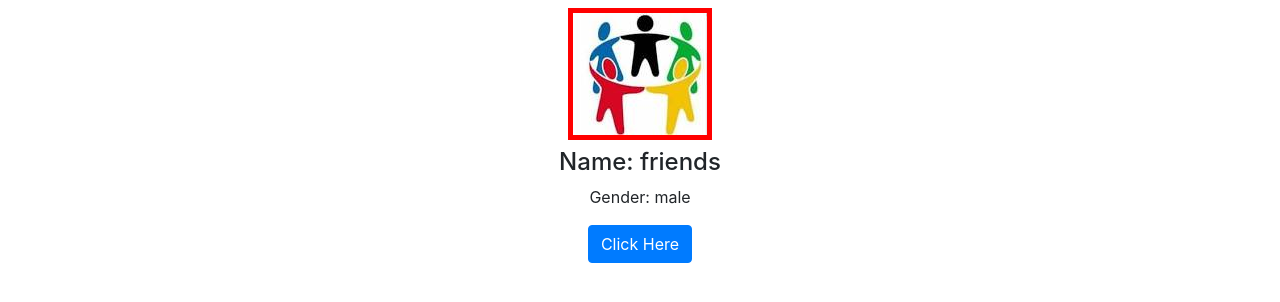
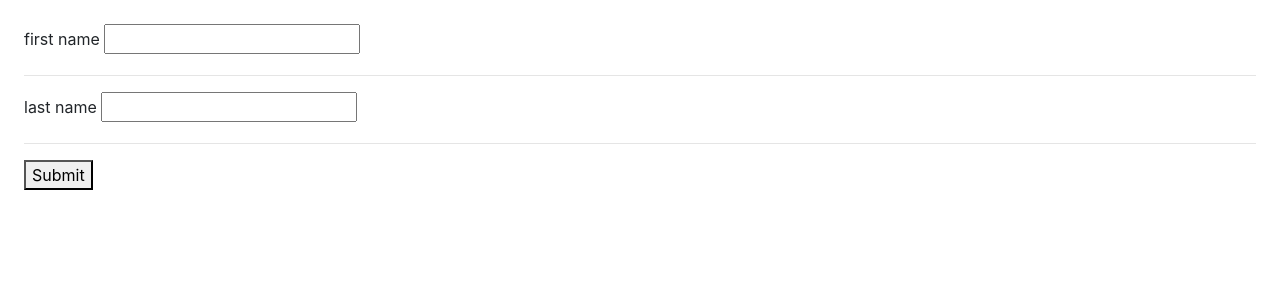
Before and after one commit to Selim1710/Vue, a plain HTML site: page index.html in a window 1280 px wide. Drawn offline with nearby package versions, Linux system fonts and the light colour scheme.

Commit message:
before install vue CLI

```diff
--- a/app.js
+++ b/app.js
@@ -62,25 +62,148 @@
 // app.mount('#image')
 
 ////////////////////// problem-6: working with api( https://randomuser.me/api )  ////////////////
+// var app = Vue.createApp({
+//     data() {
+//         return {
+//             name: 'friends',
+//             gender: 'male',
+//             picture: '/images/p1.jpg',
+//         }
+//     },
+//     methods: {
+//         async getUser() {
+//             const response = await fetch('https://randomuser.me/api');
+//             const { results } = await response.json();
+
+//             this.name = results[0].name.first;
+//             this.gender = results[0].gender;
+//             this.picture = results[0].picture.large;
+//         }
+//     }
+// });
+
+// app.mount('#image')
+
+
+////////////////////////////////////////////////////////////////////////////////////////////////
+//////////////////////  vue bangla video  /////////////////////////////////////////////////////
+//////////////////////////////////////////////////////////////////////////////////////////////
+
+
+////////////////////// bangla-1:  v-text and v-html  ////////////////////
+// var app = Vue.createApp({
+//     data() {
+//         return {
+//             name: '<p class="text-center">md selim hossain suhag</p> ',
+//         }
+//     },
+
+// });
+// app.mount('#app')
+
+
+//////////////////// bangla-2:  using condition  ////////////////////
+// var title = Vue.createApp({
+//     data(){
+//         return {
+//             title:'Vue app title',
+//         }
+//     }
+// });
+// var app = Vue.createApp({
+//     data() {
+//         return {
+//             name: 'seim ',
+//             age: 18,
+//             maxAge: 16,
+
+//         }
+//     },
+//     methods:{
+//         user(){
+//             return this.name == 'selim' ? true : false;
+//         }
+//     }
+
+// });
+// app.mount('#app')
+// title.mount('#myTitle');
+
+////////////////////// bangla-3: array  ////////////////////
+// var app = Vue.createApp({
+//     data() {
+//         return {
+//             cars: ['BMW', 'TOYOTA', 'FORD']
+//         }
+//     },
+//     methods: {
+//         user() {
+//             return this.name == 'selim' ? true : false;
+//         }
+//     }
+
+// });
+// app.mount('#app')
+
+////////////////////// bangla-4: v once  ////////////////////
+// var app = Vue.createApp({
+//     data() {
+//         return {
+//             name: 'selim',
+//         }
+//     },
+//     methods: {
+//         update() {
+//             setInterval(()=>{
+//                 this.name = 'suhag'
+//             },2000);
+//         }
+//     }
+
+// });
+// app.mount('#app');
+
+////////////////////// bangla-5: adding event in button   ////////////////////
+// var app = Vue.createApp({
+//     data() {
+//         return {
+//             name: 'selim',
+//         }
+//     },
+//     methods:{
+//         changeName(newName, $event){
+//             this.name = newName;
+//             console.log($event);
+//         }
+//     }
+// });
+
+// app.mount('#app');
+
+////////////////////// bangla-6: prevent page reload    ////////////////////
+// var app = Vue.createApp({
+//     methods:{
+//         submitForm(){
+//             alert('Form submited');
+//         }
+//     }
+
+// });
+
+// app.mount('#app');
+
+////////////////////// bangla-7: form submit -> v-model   ////////////////////
 var app = Vue.createApp({
-    data() {
-        return {
-            name: 'friends',
-            gender: 'male',
-            picture: '/images/p1.jpg',
+    el:'#app',
+    data: {
+        formData: {
+            firstName: '',
+            lastName: '',
         }
     },
     methods: {
-        async getUser() {
-            const response = await fetch('https://randomuser.me/api');
-            const { results } = await response.json();
-            // console.log(results);
-
-            this.name = results[0].name.first;
-            this.gender = results[0].gender;
-            this.picture = results[0].picture.large;
+        submitForm() {
+            console.log(this.formData);
         }
     }
 });
-
-app.mount('#image')
--- a/index.html
+++ b/index.html
@@ -10,8 +10,8 @@
 </head>
 
 <body>
-
-    <div id="app"></div>
+    <!--  english  -->
+    <!-- <div id="app"></div>
     <div id="image">
         <img v-bind:src="picture" alt="" :class="gender" class="ml-auto mr-auto d-block mb-2 mt-2">
         <h4>Name: {{ name }}</h4>
@@ -19,14 +19,77 @@
         <center>
             <button v-on:click="getUser()"  class="btn btn-primary">Click Here</button>
         </center>
+    </div> -->
+
+    <!------------------------------------------------------------>
+    <!------------------------------------------------------------>
+
+
+    <!--------------- bangla-1:  v-text and v-html -------------->
+    <!-- <div id="app">
+        <h3 v-text="name" class="text-left mt-3 ml-3"></h3>
+        <h3 v-html="name"></h3>
+    </div> -->
+
+    <!-------------- bangla-2:  using if condition ------------->
+    <!-- <div id="app" class="mt-4 text-center">
+        <h3 v-if="age > maxAge"> maximum age is: {{ age }} , maxage is: {{ maxAge }}</h3>
+        <h3 v-else-if="age < maxAge"> miniimum age is: {{ age }}, maxage is: {{ maxAge }} </h3>
+        <h3 v-else-if="age == maxAge">  Age is: {{ age }}, maxage is: {{ maxAge }} </h3>
+        <h3 v-else> You are not allowed </h3>
+    </div> -->
+    <!-- <div id="app" class="mt-4 text-center">
+        <h3 v-if="user()"> maximum age is: {{ age }} , maxage is: {{ maxAge }}</h3>
+
+        <h3 v-else> You are not allowed </h3>
+    </div> -->
+
+    <!-------------- bangla-3: array -------------->
+    <!-- <div id="app" class="mt-4 text-center">
+        <div v-for="(car, key) in cars">
+            <h4>{{ key+1 }} : {{ car }}</h4>
+        </div>
+    </div> -->
+
+    <!-------------- bangla-4: v-once -------------->
+    <!-- <div id="app" class="mt-4 text-center">
+        <h1 v-once>{{ name }}</h1>
+
+        <h1 class="text-danger">{{ name }}</h1>
+        {{ update() }}
+    </div> -->
+
+    <!-------------- bangla-5: adding event in button -------------->
+    <!-- <div id="app" class="text-center mt-4">
+       <h1> {{ name }} </h1>
+       <button @click="changeName('tohin')"> click</button>
+    </div> -->
+
+    <!-------------- bangla-6: prevent page reload -------------->
+    <!-- <div id="app" class="m-4">
+      <form v-on:submit.prevent = "submitForm">
+        <input type="text">
+        <button type="submit">Submit</button>
+      </form>
+    </div> -->
+
+    <!-------------- bangla-7: form submit -> v-model -------------->
+    <div id="app" class="m-4">
+        <form @submit.prevent="submitForm">
+
+            <label>first name</label>
+            <input type="text" v-model="formData.firstName">
+            <hr>
+
+            <label>last name</label>
+            <input type="text" v-model="formData.lastName">
+            <hr>
+            <button type="submit">Submit</button>
+        </form>
     </div>
 
 
-    <!--
-        <div></div>
-        <p></p>
-        <h1></h1>
-    -->
+
 
     <script src="https://unpkg.com/vue@3.0.5"></script>
     <!-- <script src="https://unpkg.com/vue@3/dist/vue.global.js"></script> -->
--- a/style.css
+++ b/style.css
@@ -1,8 +1,10 @@
 .male{
-    border:5px solid red;
+    border:2px solid red;
+    border-radius: 15px;
 }
 .female{
-    border:5px solid pink;
+    border:2px solid pink;
+    border-radius: 15px;
 }
 #image{
     text-align: center;
```
Also changed, not shown: images/emp.jpg (added), images/images.jpg (added), images/logo.jpg (added), images/logo.png (added).
